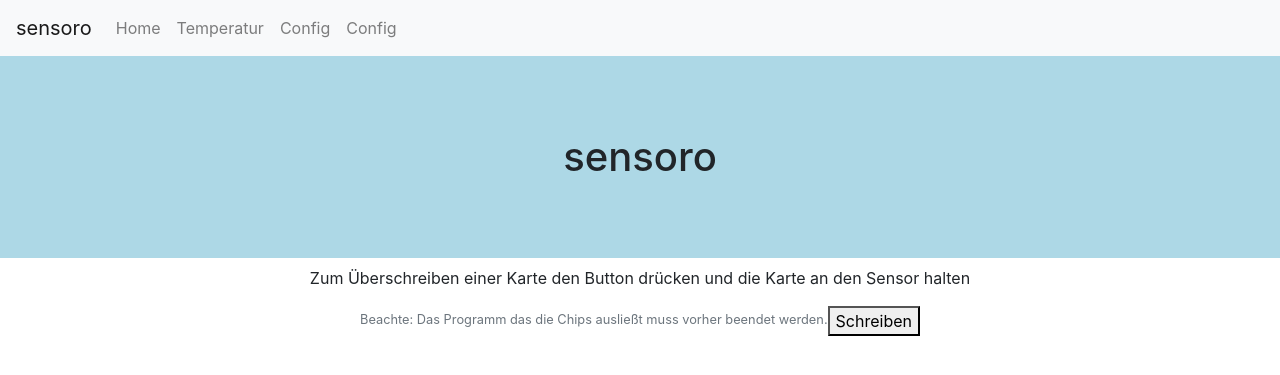
After one commit to bhemsen/bigBrother, a PHP site: page /sensoro/templates/writeRFID.php in a window 1280 px wide. The commit adds this page. Shown: the top 375 px of the page. Run offline with PHP 8.4, Linux system fonts and the light colour scheme.

Commit message:
add new page

```diff
--- a/sensoro/templates/navbar.php
+++ b/sensoro/templates/navbar.php
@@ -14,6 +14,9 @@
       <li class="nav-item">
         <a class="nav-link" href="http://localhost/templates/setConfig.php">Config</a>
       </li>
+      <li class="nav-item">
+        <a class="nav-link" href="http://localhost/templates/writeRFID.php">Config</a>
+      </li>
     </ul>
   </div>
 </nav>
--- /dev/null
+++ b/sensoro/templates/writeRFID.php
@@ -0,0 +1,13 @@
+<?php require 'header.php';?>
+<p>
+    Zum Überschreiben einer Karte den Button drücken und die Karte an den Sensor halten
+</p>
+<small  class="form-text text-muted">
+    Beachte: Das Programm das die Chips ausließt muss vorher beendet werden.
+</small>
+
+<form action="http://localhost/writeRFID/openWrite.py">
+    <button type="submit">Schreiben</button>
+</form>
+
+<?php require 'footer.php';?>
```
Also changed, not shown: 2 other files.
